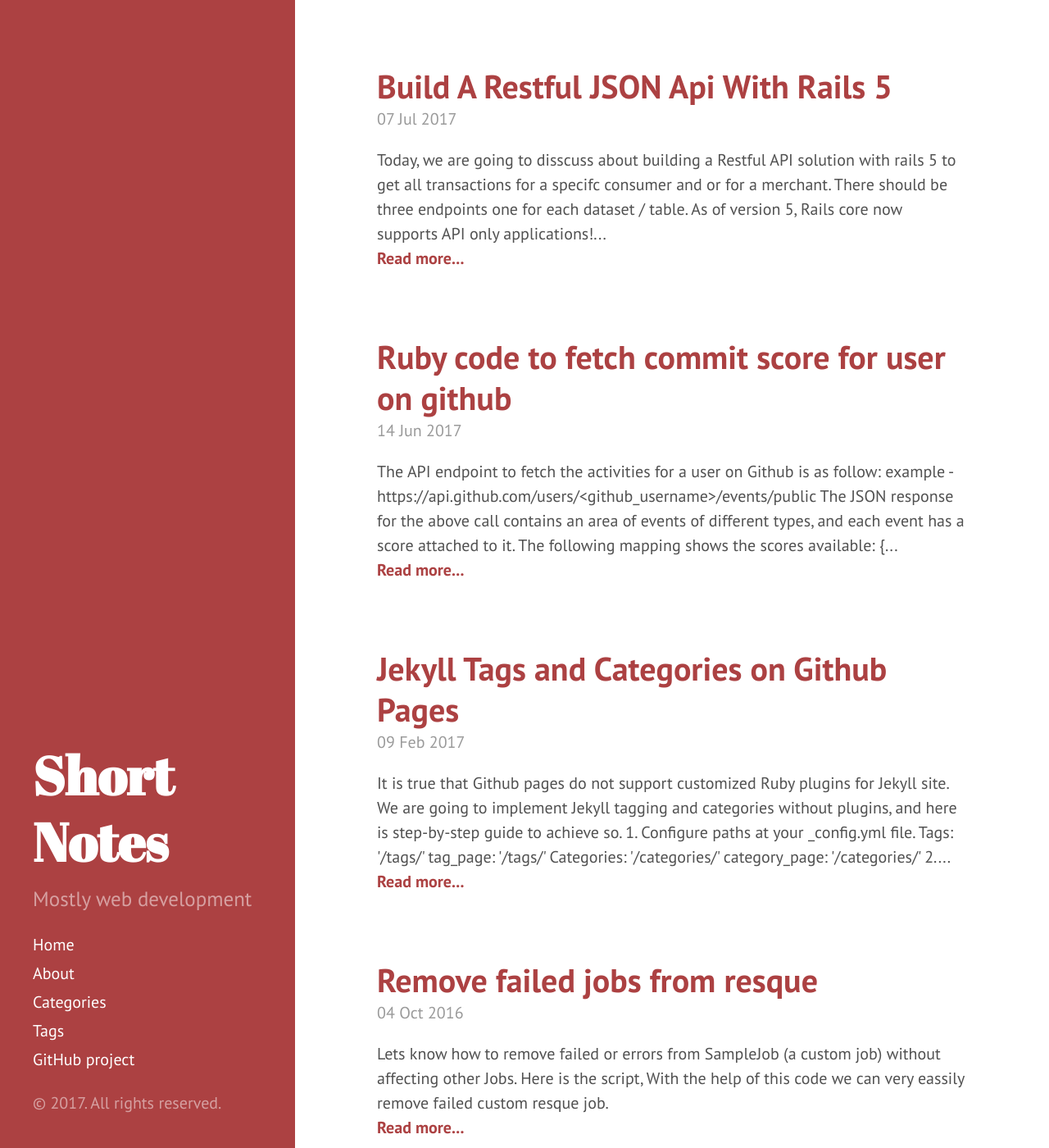
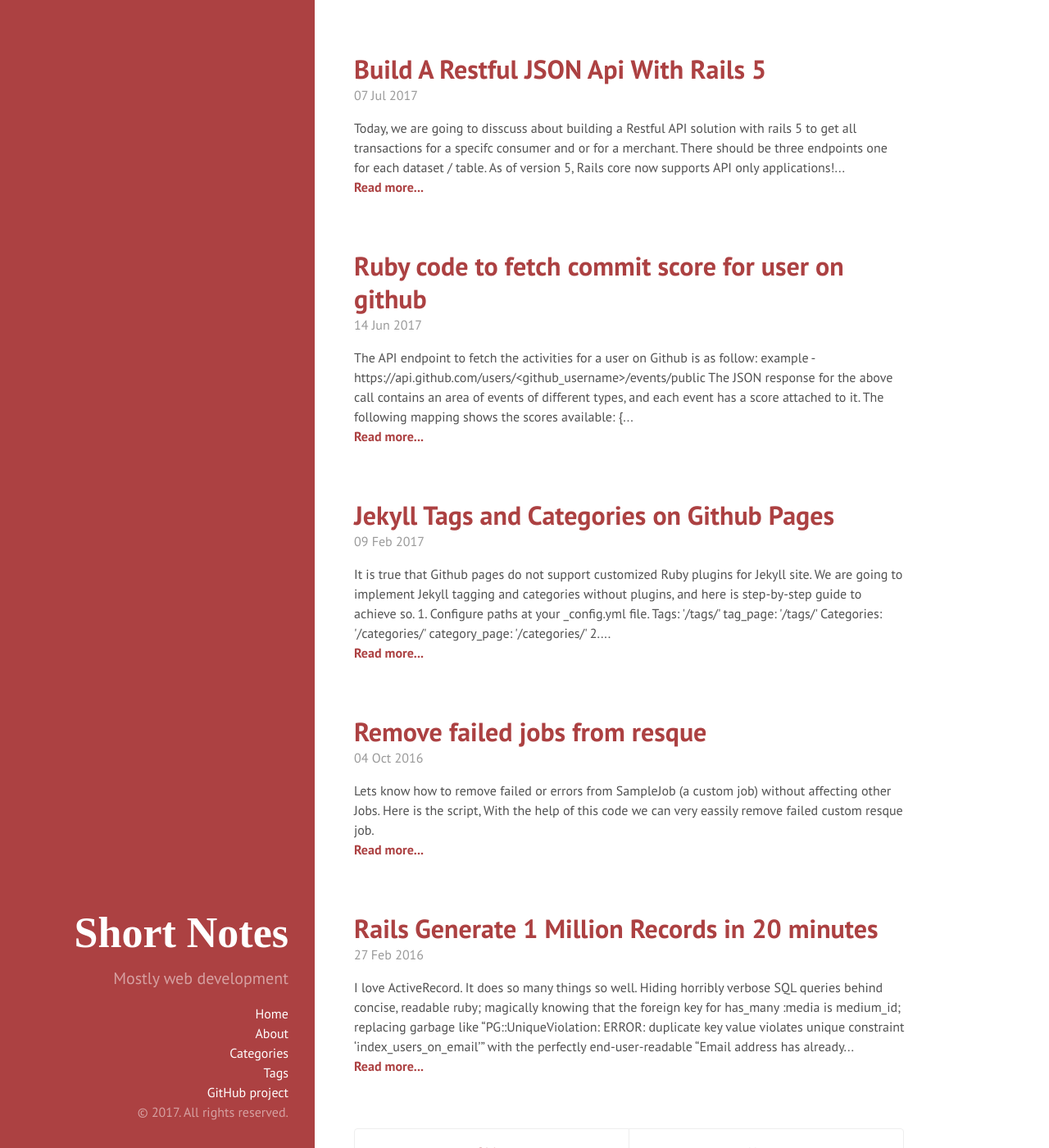
Before and after one commit to rah00l/rah00l.github.io, a Jekyll site: the page built from index.html, in a window 1280 px wide and 1400 px high. Shown: the whole window at 82% size. Built offline with Jekyll 4.4.1, drawn with Linux system fonts in a browser that asks for light colours; Markdown is read by kramdown in place of the engine named in the settings; the list of posts is cut into pages by our own code.

Commit message:
Update default view

```diff
--- a/public/css/hyde.css
+++ b/public/css/hyde.css
@@ -34,18 +34,21 @@
 html {
   font-family: "PT Sans", Helvetica, Arial, sans-serif;
 }
-@media (min-width: 48em) {
+@media (min-width: 48rem) {
   html {
     font-size: 16px;
   }
 }
-@media (min-width: 58em) {
+@media (min-width: 64rem) {
   html {
-    font-size: 20px;
+    font-size: 16px;
   }
 }
-
-
+@media (min-width: 80rem) {
+  html {
+    font-size: 16px;
+  }
+}
 /*
  * Sidebar
  *
@@ -55,18 +58,38 @@
 
 .sidebar {
   text-align: center;
-  padding: 2rem 1rem;
+  padding: 2rem 2rem 2rem 2rem;
   color: rgba(255,255,255,.5);
   background-color: #202020;
 }
-@media (min-width: 48em) {
+@media (min-width: 48rem) {
   .sidebar {
     position: fixed;
     top: 0;
     left: 0;
     bottom: 0;
-    width: 18rem;
-    text-align: left;
+    width: 24rem;
+    text-align: right;
+  }
+}
+@media (min-width: 64rem) {
+  .sidebar {
+    position: fixed;
+    top: 0;
+    left: 0;
+    bottom: 0;
+    width: 24rem;
+    text-align: right;
+  }
+}
+@media (min-width: 96rem) {
+  .sidebar {
+    position: fixed;
+    top: 0;
+    left: 0;
+    bottom: 0;
+    width: 44rem;
+    text-align: right;
   }
 }
 
@@ -79,17 +102,18 @@
 .sidebar-about h1 {
   color: #fff;
   margin-top: 0;
-  font-family: "Abril Fatface", serif;
+  font-family: 'Average', serif;
+  font-weight: bold;
   font-size: 3.25rem;
 }
 
 /* Sidebar nav */
 .sidebar-nav {
-  margin-bottom: 1rem;
+  padding-left: 0;
+  list-style: none;
 }
 .sidebar-nav-item {
   display: block;
-  line-height: 1.75;
 }
 a.sidebar-nav-item:hover,
 a.sidebar-nav-item:focus {
@@ -105,7 +129,7 @@
  * contents to the bottom of the sidebar in tablets and up.
  */
 
-@media (min-width: 48em) {
+@media (min-width: 48rem) {
   .sidebar-sticky {
     position: absolute;
     right:  1rem;
@@ -123,20 +147,26 @@
 
 .content {
   padding-top:    4rem;
-  padding-bottom: 4rem;
+  padding-bottom: 2rem;
 }
 
-@media (min-width: 48em) {
+@media (min-width: 48rem) {
   .content {
-    max-width: 38rem;
-    margin-left: 20rem;
+    max-width: 44rem;
+    margin-left: 26rem;
     margin-right: 2rem;
   }
 }
 
-@media (min-width: 64em) {
+@media (min-width: 64rem) {
   .content {
-    margin-left: 22rem;
+    margin-left: 26rem;
+    margin-right: 4rem;
+  }
+}
+@media (min-width: 96rem) {
+  .content {
+    margin-left: 46rem;
     margin-right: 4rem;
   }
 }
@@ -148,21 +178,27 @@
  * Flip the orientation of the page by placing the `.sidebar` on the right.
  */
 
-@media (min-width: 48em) {
+@media (min-width: 48rem) {
   .layout-reverse .sidebar {
     left: auto;
     right: 0;
   }
   .layout-reverse .content {
     margin-left: 2rem;
-    margin-right: 20rem;
+    margin-right: 26rem;
   }
 }
 
-@media (min-width: 64em) {
+@media (min-width: 64rem) {
   .layout-reverse .content {
     margin-left: 4rem;
-    margin-right: 22rem;
+    margin-right: 26rem;
+  }
+}
+@media (min-width: 96rem) {
+  .layout-reverse .content {
+    margin-left: 4rem;
+    margin-right: 46rem;
   }
 }
 
@@ -248,6 +284,15 @@
 .theme-base-0f .related-posts li a:hover {
   color: #8f5536;
 }
+
+/* Brown */
+.theme-long-qian .sidebar {
+  background-color: #8f5536;
+}
+.theme-long-qian .content a,
+.theme-long-qian .related-posts li a:hover {
+  color: #8f5536;
+}
 .post-tag {
   display: inline-block;
   background: #ac4142;
```
